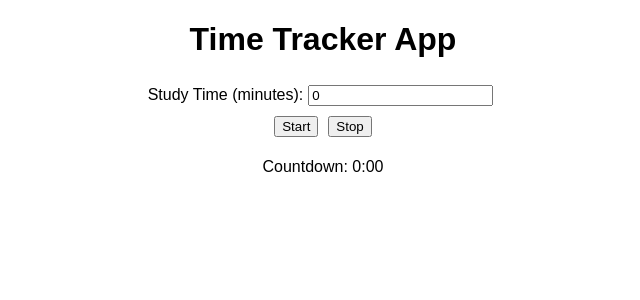
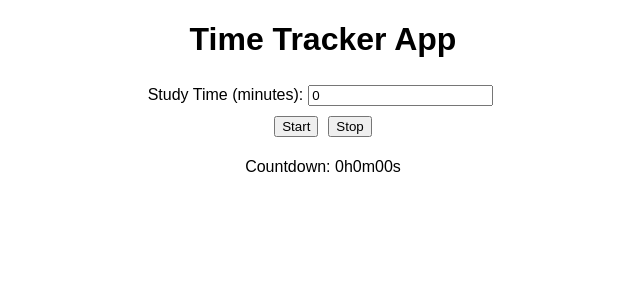
Before and after one commit to jaeyun0503/ZotFocus, a React (Vite) app in the folder frontend/: page / in a window 1280 px wide. Shown: the top 300 px of the page, without its empty margins (317-957 px from the left). Built offline with nearby package versions, Linux system fonts and the light colour scheme.

Commit message:
Added minutes to format, changed display format

```diff
--- a/frontend/src/StudyTimer.jsx
+++ b/frontend/src/StudyTimer.jsx
@@ -44,9 +44,10 @@ function StudyTimer() {
 
   // Function to format seconds into (minutes: seconds) format
   const formatTime = (timeInSeconds) => {
-    const minutes = Math.floor(timeInSeconds / 60);
+    const hours = Math.floor(timeInSeconds / 3600);
+    const minutes = Math.floor((timeInSeconds % 3600) / 60);
     const seconds = timeInSeconds % 60;
-    return `${minutes}:${seconds < 10 ? "0" : ""}${seconds}`;
+    return `${hours}h${minutes}m${seconds < 10 ? "0" : ""}${seconds}s`;
   };
 
   // Cleanup the interval when the component unmounts
```
